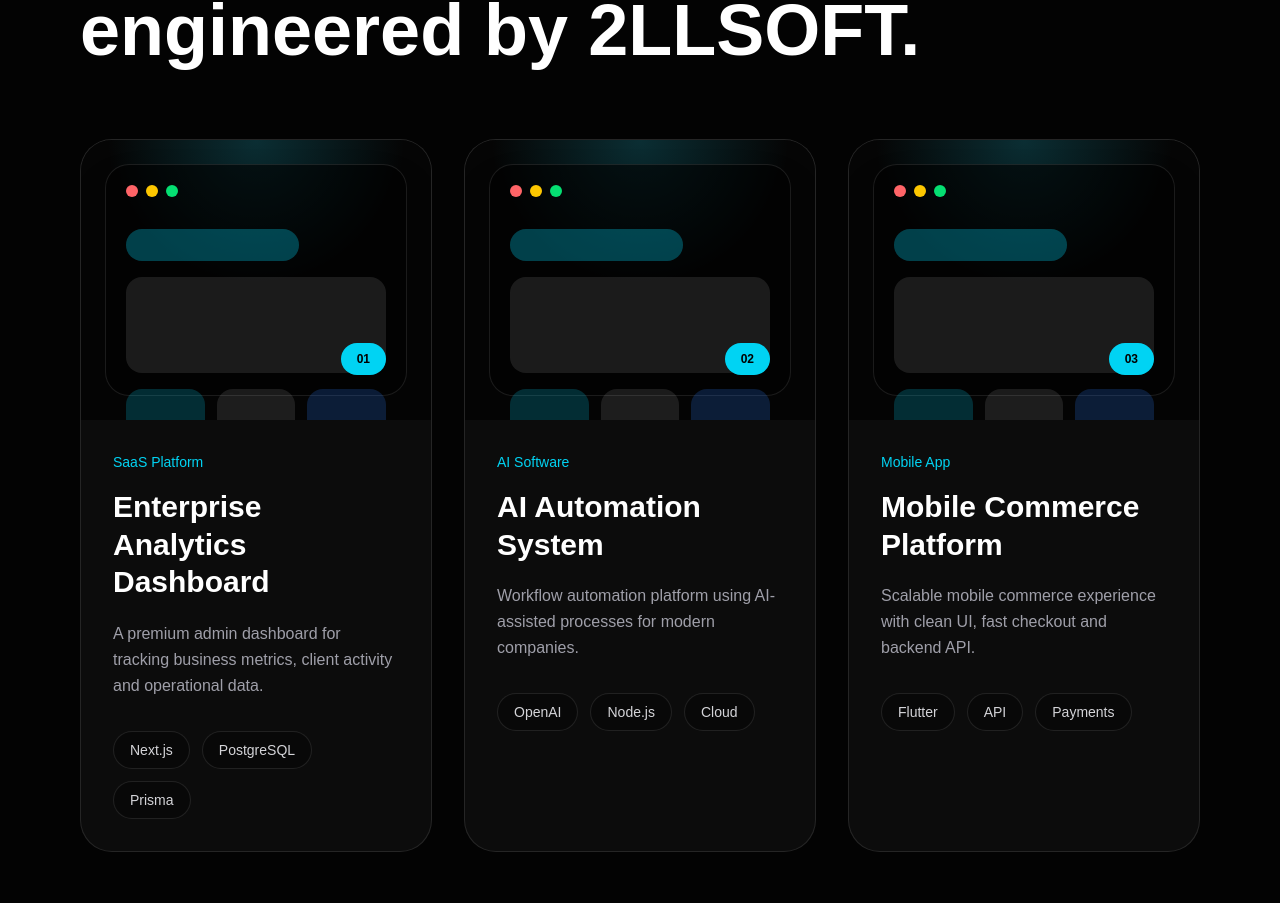
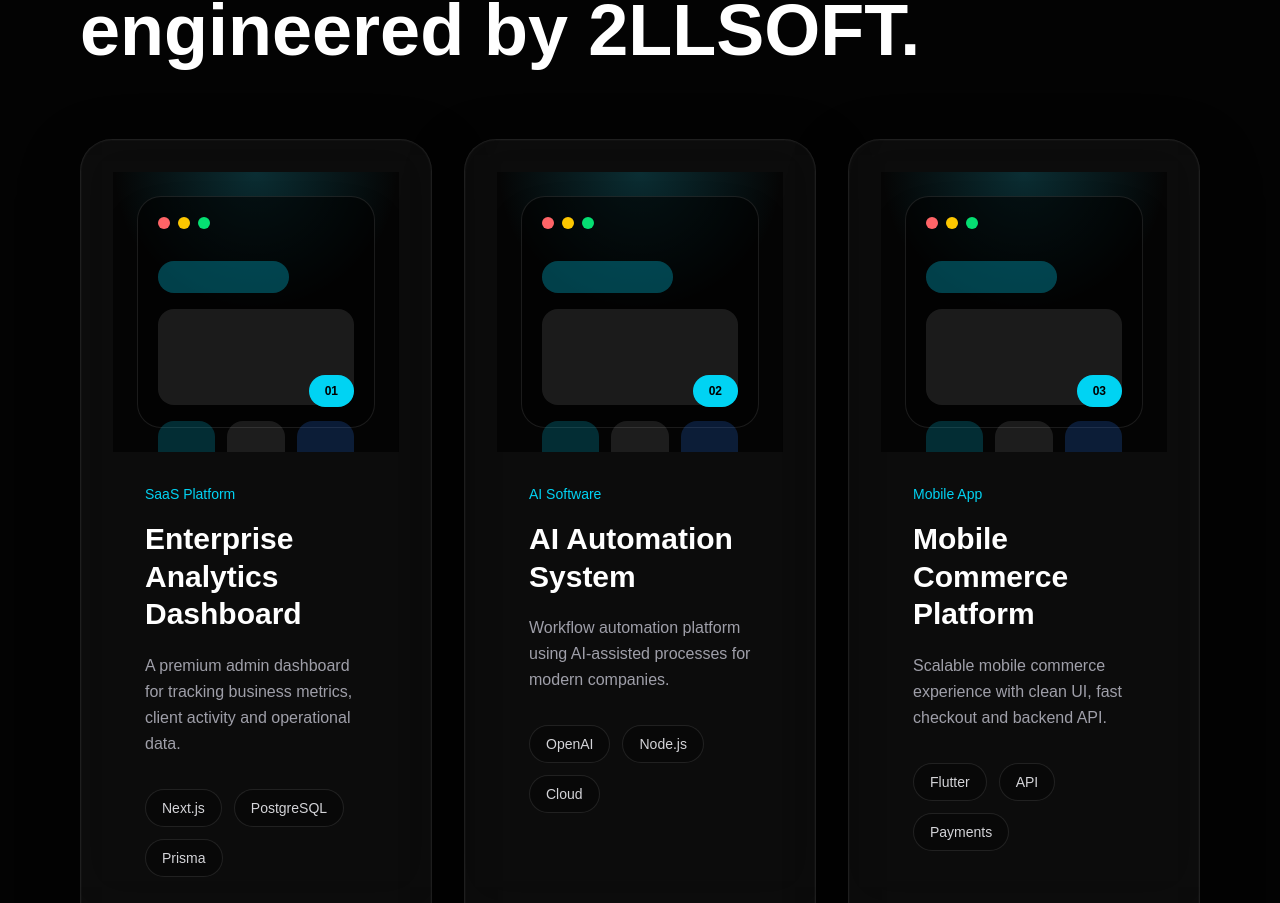
Before and after one commit to 2LLSOFT/2llsoft-clean, a Next.js app: page / in a window 1280 px wide. Shown: the part 3637-4540 px from the top of the page. Built offline with nearby package versions, Linux system fonts and the light colour scheme.

Commit message:
fix contact glass card syntax

```diff
--- a/app/globals.css
+++ b/app/globals.css
@@ -78,3 +78,32 @@ button:active {
     cursor: none;
   }
 }
+.glass-card {
+  background: rgba(255, 255, 255, 0.04);
+  backdrop-filter: blur(24px);
+  -webkit-backdrop-filter: blur(24px);
+
+  border: 1px solid rgba(255, 255, 255, 0.08);
+
+  box-shadow:
+    0 0 0 1px rgba(255,255,255,0.02) inset,
+    0 20px 60px rgba(0,0,0,0.45);
+}
+
+.glass-hover {
+  transition:
+    transform 0.35s ease,
+    border-color 0.35s ease,
+    box-shadow 0.35s ease,
+    background 0.35s ease;
+}
+
+.glass-hover:hover {
+  transform: translateY(-10px);
+
+  border-color: rgba(34, 211, 238, 0.3);
+
+  box-shadow:
+    0 30px 80px rgba(34,211,238,0.12),
+    0 0 0 1px rgba(34,211,238,0.08) inset;
+}
--- a/sections/About.tsx
+++ b/sections/About.tsx
@@ -37,7 +37,7 @@ export default function About() {
             {values.map((value) => (
               <div
                 key={value}
-                className="rounded-2xl border border-white/10 bg-white/[0.04] p-5 text-zinc-300"
+                className="glass-card glass-hover rounded-[2rem] p-8"
               >
                 ✓ {value}
               </div>
--- a/sections/Contact.tsx
+++ b/sections/Contact.tsx
@@ -97,7 +97,7 @@ export default function Contact() {
             <p>Working Hours: Mon - Fri / 09:00 - 18:00</p>
           </div>
 
-          <div className="mt-10 rounded-[2rem] border border-white/10 bg-black/30 p-6">
+          <div className="glass-card glass-hover rounded-[2rem] p-8">
             <p className="text-sm uppercase tracking-[0.3em] text-cyan-400">
               Response Time
             </p>
--- a/sections/Pricing.tsx
+++ b/sections/Pricing.tsx
@@ -54,7 +54,7 @@ export default function Pricing() {
             className={
               index === 1
                 ? "rounded-[2rem] border border-cyan-400/40 bg-cyan-400/10 p-10"
-                : "rounded-[2rem] border border-white/10 bg-white/[0.04] p-10"
+                : "rounded-[2rem] border border-white/10 glass-card glass-hover p-10"
             }
           >
             <p className="text-sm uppercase tracking-[0.3em] text-cyan-400">
--- a/sections/Projects.tsx
+++ b/sections/Projects.tsx
@@ -37,7 +37,7 @@ export default function Projects() {
         {projects.map((project, index) => (
           <div
             key={project.name}
-            className="group overflow-hidden rounded-[2rem] border border-white/10 bg-white/[0.04] transition duration-300 hover:-translate-y-2 hover:border-cyan-400/40 hover:bg-cyan-400/10"
+            className="glass-card glass-hover rounded-[2rem] p-8"
           >
             <div className="relative h-[280px] overflow-hidden bg-[#050505] p-6">
               <div className="absolute inset-0 bg-[radial-gradient(circle_at_top,#22d3ee33,transparent_45%)]" />
--- a/sections/Services.tsx
+++ b/sections/Services.tsx
@@ -40,7 +40,7 @@ export default function Services() {
         {services.map((service, index) => (
           <div
             key={service.title}
-            className="rounded-[2rem] border border-white/10 bg-white/[0.04] p-8 transition duration-300 hover:-translate-y-2 hover:border-cyan-400/40 hover:bg-cyan-400/10"
+           className="glass-card glass-hover rounded-[2rem] p-8"
           >
             <div className="text-sm text-cyan-400">
               0{index + 1}
--- a/sections/Technologies.tsx
+++ b/sections/Technologies.tsx
@@ -28,7 +28,7 @@ export default function Technologies() {
         {technologies.map((tech, index) => (
           <div
             key={tech}
-            className="group relative overflow-hidden rounded-[2rem] border border-white/10 bg-white/[0.04] p-8 transition duration-300 hover:-translate-y-2 hover:border-cyan-400/40 hover:bg-cyan-400/10"
+            className="glass-card glass-hover rounded-[2rem] p-8"
           >
             <div className="absolute inset-0 opacity-0 transition duration-500 group-hover:opacity-100">
               <div className="absolute left-1/2 top-1/2 h-[200px] w-[200px] -translate-x-1/2 -translate-y-1/2 rounded-full bg-cyan-400/10 blur-[80px]" />
```
